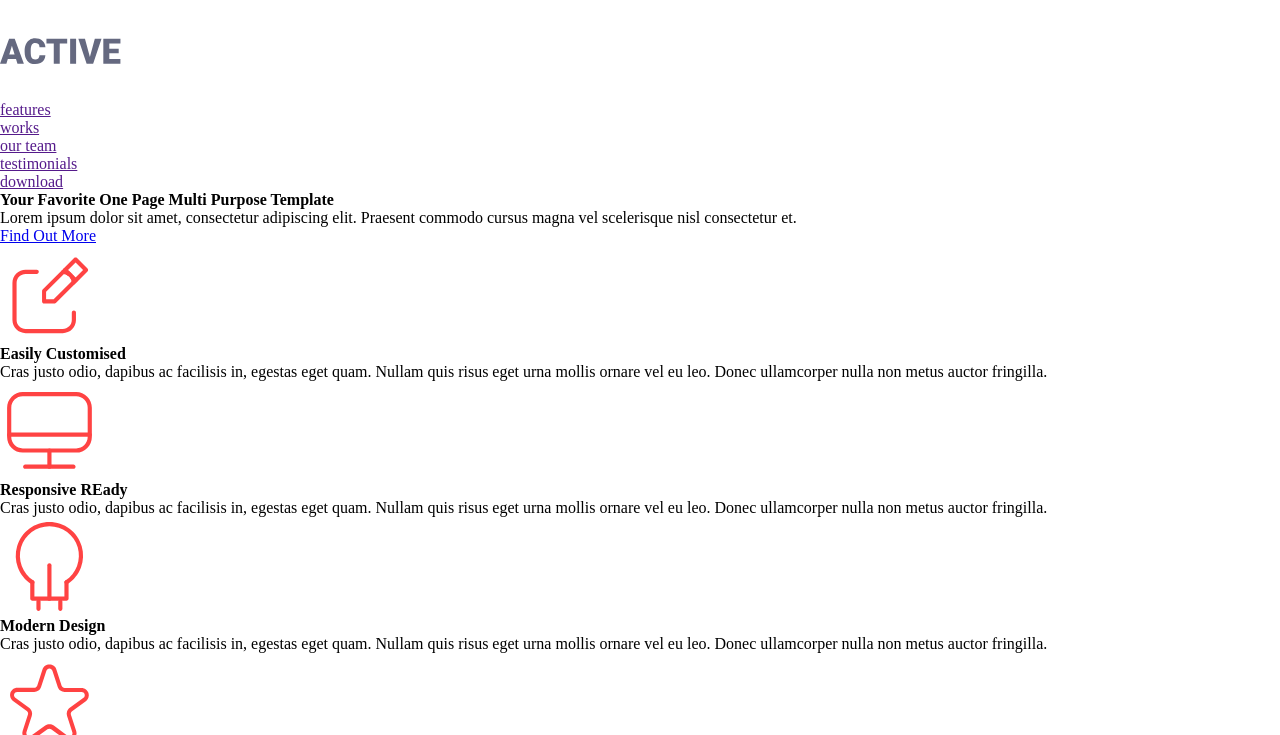
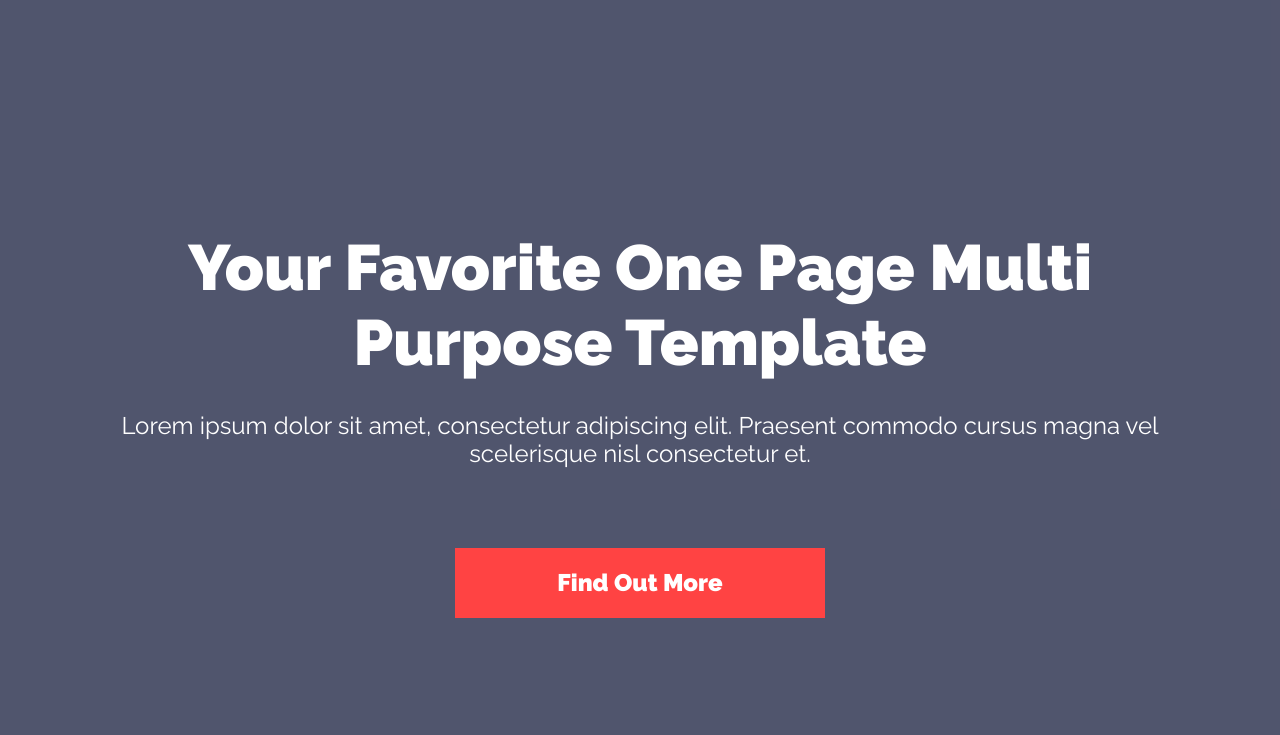
Before and after one commit to Shamrikov/TMS-FE24, a plain HTML site: page index.html in a window 1280 px wide. Shown: the top 735 px of the page. Drawn offline with Linux system fonts and the light colour scheme.

Commit message:
подготовка и main banner

```diff
--- a/css/style.css
+++ b/css/style.css
@@ -0,0 +1,112 @@
+*{
+  box-sizing: border-box;
+}
+
+body {
+  font: 400 18px/21px 'Raleway', sans-serif;
+  background-color: #fff;
+}
+
+.container {
+  max-width: 1200px;
+  padding: 0 15px;
+  margin: 0 auto;
+}
+/* Titles */
+h1,
+.title1 {
+  font-size: 64px;
+  line-height: 75px;
+  font-weight: 900;
+}
+
+h2,
+.title2 {
+  font-size: 36px;
+  line-height: 42px;
+  font-weight: 700;
+}
+
+h3,
+.title3 {
+  font-size: 30px;
+  line-height: 35px;
+  font-weight: 700;
+}
+
+h4,
+.title4 {
+  font-size: 24px;
+  line-height: 28px;
+  font-weight: 900;
+}
+
+h5,
+.title5 {
+  font-size: 18px;
+  line-height: 21px;
+  font-weight: 400;
+}
+
+
+h6,
+.title6 {
+  font-size: 13px;
+  line-height: 15px;
+  font-weight: 700;
+}
+
+
+/* Form elements */
+.button {
+  display: inline-block; /*  block, inline */
+  width: 370px;
+  height: 70px;
+  padding: 21px 0;
+  border: none;
+  outline: none;
+  background-color: #FF4343;
+  font-size: 24px;
+  line-height: 28px;
+  font-weight: 900;
+  color: #fff;
+  text-decoration: none;
+  text-align: center;
+  cursor: pointer;
+}
+
+.button:hover {
+  background-color: #E71414;
+}
+
+.button:active {
+  background-color: #FF4343;
+  box-shadow: 4px 4px 30px #FF4343;
+}
+
+
+/* main-banner */
+.main-banner {
+  background: rgba(37, 43, 73, 0.8);
+  text-align: center;
+  padding: 230px 0 120px;
+  color: #fff;
+}
+
+.main-banner__title {
+  margin-bottom: 32px;
+}
+
+.main-banner__title:last-child {
+  margin-bottom: 0;
+}
+
+.main-banner__text {
+  font-size: 24px;
+  line-height: 28px;
+  margin-bottom: 80px;
+}
+
+.main-banner__text:last-child {
+  margin-bottom: 0;
+}
--- a/index.html
+++ b/index.html
@@ -4,13 +4,16 @@
 <head>
   <meta charset="UTF-8">
   <title>ActiveBox</title>
+  <link href="https://fonts.googleapis.com/css2?family=Cardo:ital@1&family=Raleway:wght@400;500;700;900&display=swap"
+    rel="stylesheet">
   <link rel="stylesheet" href="./css/reset.css">
   <link rel="stylesheet" href="./css/style.css">
 </head>
 
 <body>
 
-  <header class="header">
+  <!-- <header class="header">
+    <div class="container">
       <nav class="header__nav">
         <a href="" class="header__logo">
           <img src=" ./images/logo.svg" alt="ActiveBox" class="header__logo__img">
@@ -23,15 +26,19 @@
           <li><a href="">download</a></li>
         </ul>
       </nav>
-  </header>
+    </div>
+  </header> -->
 
   <main>
     <!-- Main baner -->
     <section class="main-banner">
-      <h1>Your Favorite One Page Multi Purpose Template</h1>
-      <p>Lorem ipsum dolor sit amet, consectetur adipiscing elit. Praesent commodo cursus magna
+      <div class="container">
+        <h1 class="title1 main-banner__title">Your Favorite One Page Multi Purpose Template</h1>
+        <p class="main-banner__text">Lorem ipsum dolor sit amet, consectetur adipiscing elit. Praesent commodo cursus
+          magna
           vel scelerisque nisl consectetur et.</p>
-      <a href="#0">Find Out More</a>
+        <a href="#0" class="button">Find Out More</a>
+      </div>
     </section>
 
     <!-- advantage -->
@@ -40,40 +47,40 @@
       <ul class="advantage">
         <li class="advantage__item">
           <img src="./images/icons/icon_1.svg" alt="" class="advantage__neme__img">
-          <h3 class="">Easily Customised</h3>
-          <p class="">Cras justo odio, dapibus ac facilisis in, egestas eget quam. Nullam quis risus eget urna mollis
+          <h3 class="title4">Easily Customised</h3>
+          <p>Cras justo odio, dapibus ac facilisis in, egestas eget quam. Nullam quis risus eget urna mollis
             ornare vel
             eu leo. Donec ullamcorper nulla non metus auctor fringilla.</p>
         </li>
         <li class="advantage__item">
           <img src="./images/icons/icon_2.svg" alt="">
-          <h3>Responsive REady</h3>
+          <h3 class="title4">Responsive REady</h3>
           <p>Cras justo odio, dapibus ac facilisis in, egestas eget quam. Nullam quis risus eget urna mollis ornare vel
             eu leo. Donec ullamcorper nulla non metus auctor fringilla.</p>
         </li>
         <li class="advantage__item">
           <img src="./images/icons/icon_3.svg" alt="">
-          <h3>Modern Design</h3>
+          <h3 class="title4">Modern Design</h3>
           <p>Cras justo odio, dapibus ac facilisis in, egestas eget quam. Nullam quis risus eget urna mollis ornare vel
             eu leo. Donec ullamcorper nulla non metus auctor fringilla.</p>
         </li>
         <li class="advantage__item">
           <img src="./images/icons/icon_4.svg" alt="">
-          <h3>Clean Code</h3>
+          <h3 class="title4">Clean Code</h3>
           <p>Cras justo odio, dapibus ac facilisis in, egestas eget quam. Nullam quis risus eget urna mollis ornare vel
             eu leo. Donec ullamcorper nulla non metus auctor fringilla.</p>
         </li>
 
         <li>
           <img src="./images/icons/icon_5.svg" alt="">
-          <h3>Ready to Ship</h3>
+          <h3 class="title4">Ready to Ship</h3>
           <p>Cras justo odio, dapibus ac facilisis in, egestas eget quam. Nullam quis risus eget urna mollis ornare vel
             eu leo. Donec ullamcorper nulla non metus auctor fringilla.</p>
         </li>
 
         <li>
           <img src="./images/icons/icon_6.svg" alt="">
-          <h3>Download for Free</h3>
+          <h3 class="title4">Download for Free</h3>
           <p>Cras justo odio, dapibus ac facilisis in, egestas eget quam. Nullam quis risus eget urna mollis ornare vel
             eu leo. Donec ullamcorper nulla non metus auctor fringilla.</p>
         </li>
@@ -87,7 +94,7 @@
         <div class="projects__list">
           <img src="" alt="" class="projects__list__img">
           <div class="projects__list__info">
-            <h3 class="projects__list__header">Project Name</h3>
+            <h3 class="title4">Project Name</h3>
             <p class="projects__list__text">User Interface Design</p>
           </div>
         </div>
```
Lines whose indentation alone changed are shown as unchanged.
